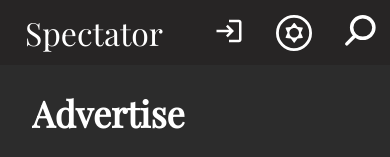
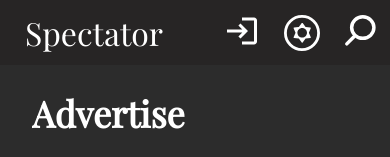
Before and after one commit to stuyspec/stuyspec-rewrite, a Next.js app: page /about/advertise in a window 390 px wide. Shown: the top 157 px of the page. Built offline with nearby package versions, Linux system fonts and the light colour scheme; no server answers; the database is empty.

Commit message:
Tweak login/dash button to not be cut off on mobile screen sizes

```diff
--- a/styles/Navbar.module.css
+++ b/styles/Navbar.module.css
@@ -62,9 +62,10 @@
 	opacity: 0.5;
 }
 
-@media screen and (max-width: 840px) {
+@media screen and (max-width: 940px) {
 	#nav {
 		grid-template-columns: 48px calc(100% - 188px) 56px 56px;
+		column-gap: 1.5rem;
 	}
 	#logo_container {
 		font-size: 2rem;
@@ -104,6 +105,6 @@
 }
 
 #user_icon {
-	height: 30px;
-	width: 30px;
+	height: 36px;
+	width: 36px;
 }
```
